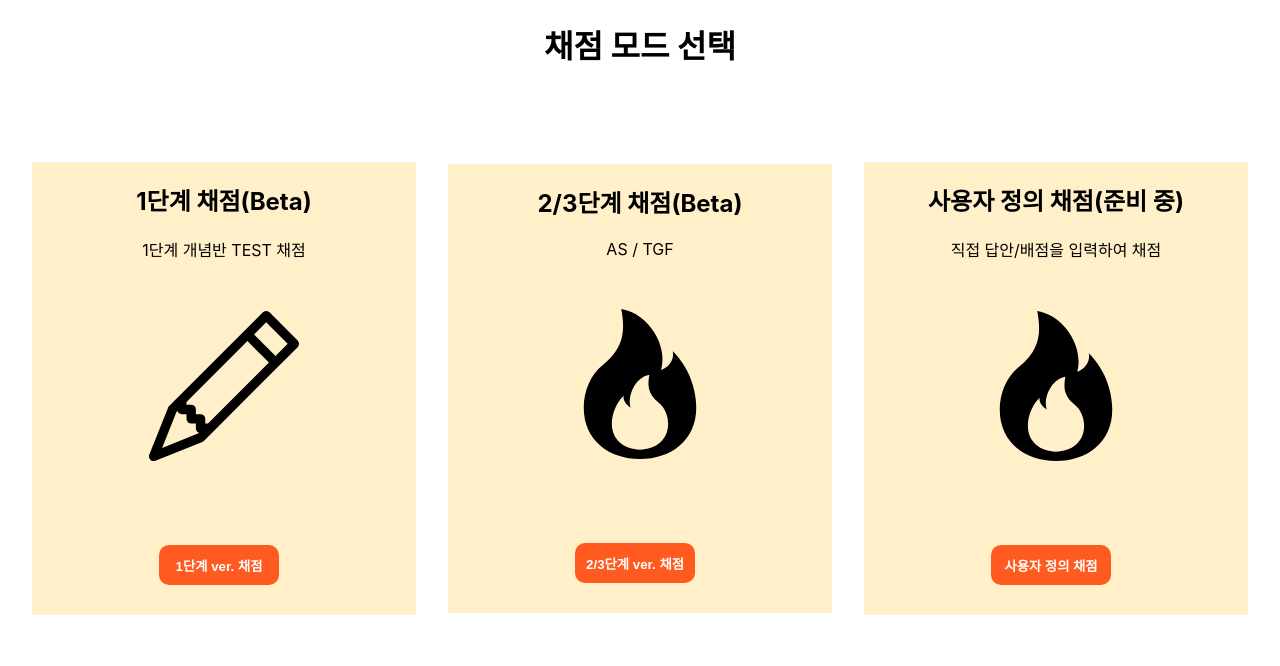
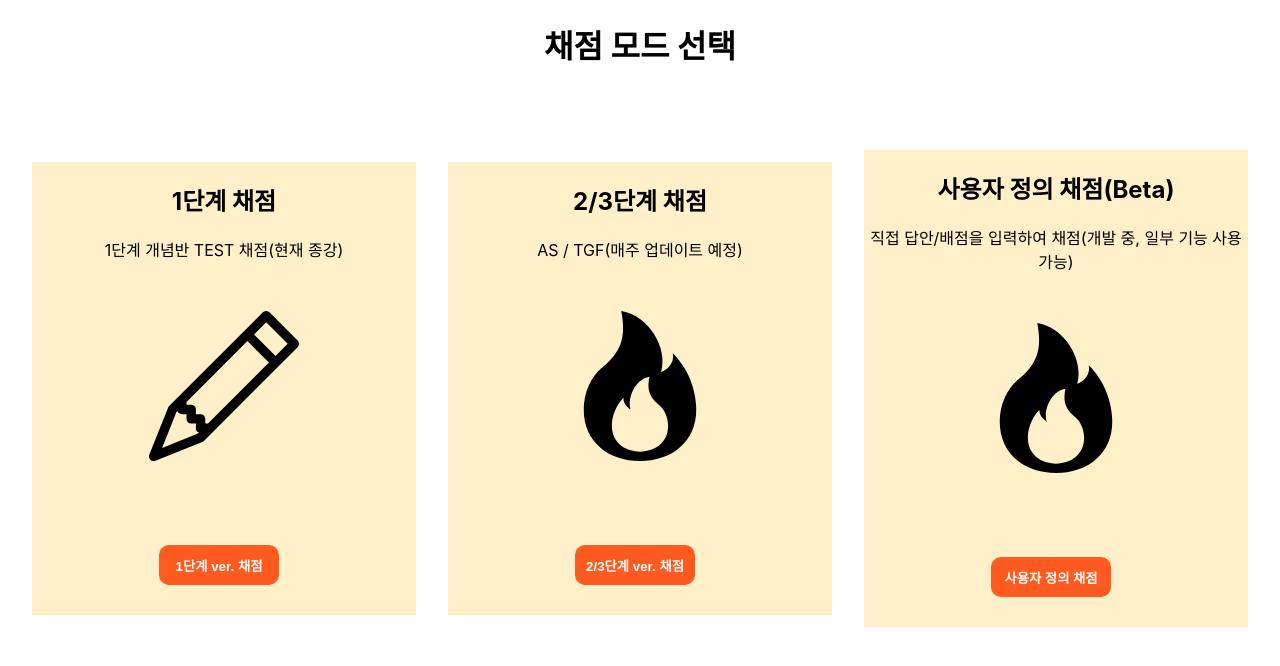
Before and after one commit to GitC0de/TGF-Scoring, a React (Create React App) app: page / in a window 1280 px wide. Shown: the top 666 px of the page. Built offline with nearby package versions, Linux system fonts and the light colour scheme.

Commit message:
2nd Week Update

```diff
--- a/src/component/FullTestScoring.js
+++ b/src/component/FullTestScoring.js
@@ -4,11 +4,11 @@ import "../System.css";
 export default function FullTestScoring() {
   const nav = useNavigate();
   const rightAnswer = [
-    5, 4, 5, 1, 3, 4, 3, 1, 2, 3, 1, 3, 4, 1, 4, 5, 1, 2, 2, 4,
+    5, 3, 1, 3, 5, 1, 4, 5, 4, 2, 2, 1, 5, 2, 2, 4, 3, 5, 3, 4,
   ];
 
   const questionScore = [
-    2, 2, 3, 3, 2, 2, 3, 2, 3, 3, 2, 2, 2, 3, 3, 3, 3, 2, 3, 2,
+    2, 2, 2, 2, 3, 2, 3, 2, 3, 3, 3, 3, 3, 2, 2, 3, 3, 2, 3, 2,
   ];
 
   const wrongProblems = [];
@@ -92,7 +92,7 @@ export default function FullTestScoring() {
 
   return (
     <>
-      <h1>2026 AS 1주차 채점(Beta)</h1>
+      <h1>2026 AS 2주차 채점(Beta)</h1>
       <p className="confirmation">
         ※ 주차를 확인해주세요! 저번 주차로 되어 있다면, 업데이트가 되지 않은
         것입니다!
--- a/src/component/MainPage.js
+++ b/src/component/MainPage.js
@@ -10,8 +10,8 @@ export default function MainPage() {
         <h1>채점 모드 선택</h1>
         <div className="test-select-container">
           <div className="test-container">
-            <h2>1단계 채점(Beta)</h2>
-            <p className="test-type-ex">1단계 개념반 TEST 채점</p>
+            <h2>1단계 채점</h2>
+            <p className="test-type-ex">1단계 개념반 TEST 채점(현재 종강)</p>
             <div className="icon-container">
               <svg
                 xmlns="http://www.w3.org/2000/svg"
@@ -29,8 +29,8 @@ export default function MainPage() {
             </button>
           </div>
           <div className="test-container">
-            <h2>2/3단계 채점(Beta)</h2>
-            <p className="test-type-ex">AS / TGF</p>
+            <h2>2/3단계 채점</h2>
+            <p className="test-type-ex">AS / TGF(매주 업데이트 예정)</p>
             <div className="icon-container">
               <svg
                 xmlns="http://www.w3.org/2000/svg"
@@ -49,8 +49,10 @@ export default function MainPage() {
             </button>
           </div>
           <div className="test-container">
-            <h2>사용자 정의 채점(준비 중)</h2>
-            <p className="test-type-ex">직접 답안/배점을 입력하여 채점</p>
+            <h2>사용자 정의 채점(Beta)</h2>
+            <p className="test-type-ex">
+              직접 답안/배점을 입력하여 채점(개발 중, 일부 기능 사용 가능)
+            </p>
             <div className="icon-container">
               <svg
                 xmlns="http://www.w3.org/2000/svg"
@@ -63,11 +65,7 @@ export default function MainPage() {
                 <path d="M8 16c3.314 0 6-2 6-5.5 0-1.5-.5-4-2.5-6 .25 1.5-1.25 2-1.25 2C11 4 9 .5 6 0c.357 2 .5 4-2 6-1.25 1-2 2.729-2 4.5C2 14 4.686 16 8 16m0-1c-1.657 0-3-1-3-2.75 0-.75.25-2 1.25-3C6.125 10 7 10.5 7 10.5c-.375-1.25.5-3.25 2-3.5-.179 1-.25 2 1 3 .625.5 1 1.364 1 2.25C11 14 9.657 15 8 15" />
               </svg>
             </div>
-            <button
-              onClick={() => alert("준비 중입니다!")}
-              className="modeButton"
-            >
-              {/* <button onClick={() => nav("/full-test")} className="modeButton"> */}
+            <button onClick={() => nav("/self-test")} className="modeButton">
               사용자 정의 채점
             </button>
           </div>
--- a/src/component/selfTestScoring.css
+++ b/src/component/selfTestScoring.css
@@ -1,3 +1,7 @@
 .test-info-confirmation {
   margin-bottom: 50px;
 }
+
+.readonly {
+  cursor: not-allowed;
+}
--- a/src/component/selfTestScoring.js
+++ b/src/component/selfTestScoring.js
@@ -9,6 +9,7 @@ export default function SelfTestScoring() {
 
   let tmpScore = 0;
   let answer = "";
+  let slash = 0;
 
   const [rightAnswer, setRightAnswer] = useState("");
   const [questionScore, setQuestionScore] = useState("");
@@ -59,6 +60,12 @@ export default function SelfTestScoring() {
     setIsEntered(false);
   };
 
+  const clearAnswer = () => {
+    setRightAnswer("");
+    setQuestionScore("");
+    setIsEntered(false);
+  };
+
   const scoring = () => {
     answer = answer1 + answer2 + answer3 + answer4;
 
@@ -70,6 +77,11 @@ export default function SelfTestScoring() {
           tmpScore += parseInt(questionScore[i]);
         } else {
           wrongProblems.push(String(i + 1) + " ");
+          slash += 1;
+        }
+        if (i % 5 === 4 && slash !== 0) {
+          wrongProblems.push("/ ");
+          slash = 0;
         }
       }
 
@@ -114,20 +126,23 @@ export default function SelfTestScoring() {
           placeholder="실제 답 입력"
           value={rightAnswer}
           onChange={(e) => setRightAnswer(e.target.value)}
-          className="answerInput"
+          className={isEntered ? "answerInput readonly" : "answerInput"}
           readOnly={isEntered}
         ></input>
         <input
           placeholder="문제 당 배점 입력"
           value={questionScore}
           onChange={(e) => setQuestionScore(e.target.value)}
-          className="answerInput"
+          className={isEntered ? "answerInput readonly" : "answerInput"}
           readOnly={isEntered}
         ></input>
         {isEntered ? (
           <>
             <button onClick={reviseAnswer} className="scoringButton">
               수정
+            </button>
+            <button onClick={clearAnswer} className="clearButton">
+              초기화
             </button>
             <div className="test-info-confirmation">
               <p>
@@ -202,7 +217,18 @@ export default function SelfTestScoring() {
         메인 화면
       </button>
       <h2>총점 : {totalScore}점</h2>
-      <h2>틀린 문제 : {wrong}</h2>
+      <h2>
+        틀린 문제(3점은 <span style={{ color: "red" }}>빨간색</span>으로 표시) :{" "}
+        {wrong.map((i) =>
+          questionScore[i - 1] === "3" ? (
+            <span style={{ color: "red" }}>{i}</span>
+          ) : questionScore[i - 1] === "2" ? (
+            <span>{i}</span>
+          ) : (
+            <span>{i}</span>
+          )
+        )}
+      </h2>
     </>
   );
 }
```
